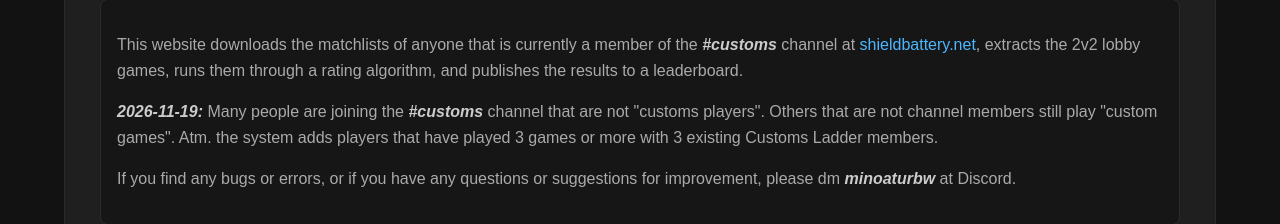
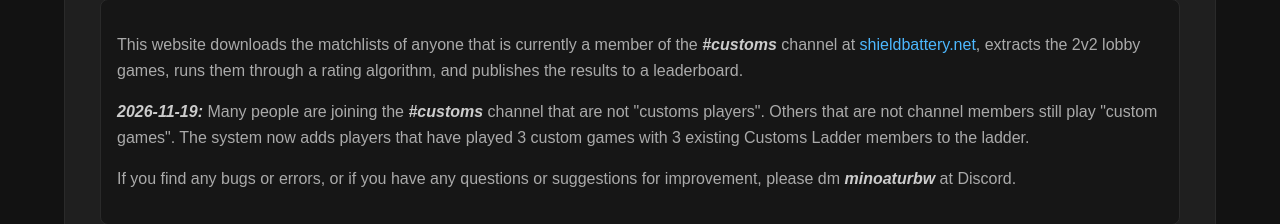
Before and after one commit to minotaur-py/tcl, a plain HTML site: page about.html in a window 1280 px wide. Shown: the part 777-1001 px from the top of the page. Drawn offline with Linux system fonts and the light colour scheme.

Commit message:
Update about.html

```diff
--- a/about.html
+++ b/about.html
@@ -183,7 +183,7 @@ a:hover {
 
       <div class="about-text">
         <p> This website downloads the matchlists of anyone that is currently a member of the <span class="workinprogress">#customs</span> channel at <a href="http://www.shieldbattery.net">shieldbattery.net</a>, extracts the 2v2 lobby games, runs them through a rating algorithm, and publishes the results to a leaderboard.</p>
-        <p><span class="workinprogress">2026-11-19:</span> Many people are joining the <span class="workinprogress">#customs</span> channel that are not "customs players".  Others that are not channel members  still play "custom games". Atm. the system adds players that have played 3 games or more with 3 existing Customs Ladder members.</p>
+        <p><span class="workinprogress">2026-11-19:</span> Many people are joining the <span class="workinprogress">#customs</span> channel that are not "customs players".  Others that are not channel members still play "custom games". The system now adds players that have played 3 custom games with 3 existing Customs Ladder members to the ladder.</p>
         <p>If you find any bugs or errors, or if you have any questions or suggestions for improvement, please dm <span class="workinprogress">minoaturbw</span> at Discord.</p>
 
 
```
